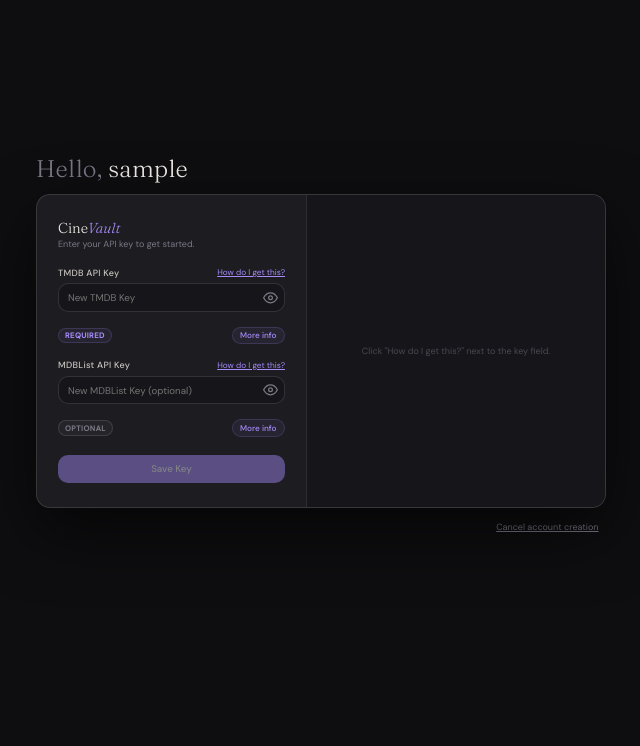
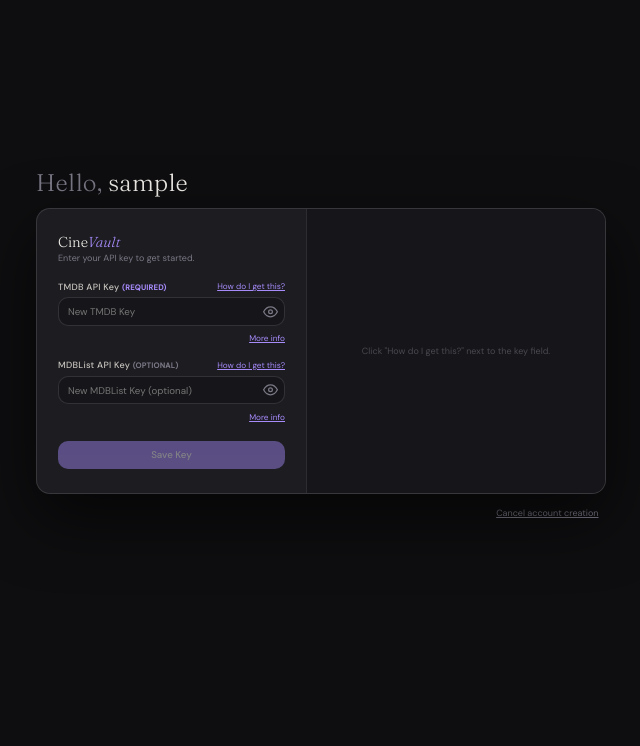
Before and after one commit to OsonW/cinevault, a Flask app: page / in a window 1280 px wide. Shown: the part 54-800 px from the top of the page, without its empty margins (319-959 px from the left). Run offline with Flask 3, Linux system fonts and the light colour scheme; the visitor is signed in with stand-in values (Sample User, id 1); data that the repository does not hold is empty.

Commit message:
inline required and optional labels

```diff
--- a/templates/index.html
+++ b/templates/index.html
@@ -961,25 +961,13 @@ body.entry-active .entry-cancel-account { display: block; }
   font-family: 'DM Sans', sans-serif;
 }
 .key-help-link:hover { color: var(--accent-hover); }
-.key-meta-row {
-  display: flex; align-items: center; justify-content: space-between;
-  margin-top: 0.375rem;
-}
-.key-badge {
-  font-size: 0.625rem; font-weight: 600; letter-spacing: 0.07em;
-  text-transform: uppercase; padding: 0.1875rem 0.5rem;
-  border-radius: 999px; border: 1px solid transparent;
-}
-.key-badge-req { color: var(--accent); background: var(--accent-glow); border-color: var(--accent-dim); }
-.key-badge-opt { color: var(--muted);  background: rgba(255,255,255,0.04); border-color: var(--border-md); }
-.key-info-btn {
-  font-family: 'DM Sans', sans-serif; font-size: 0.6875rem; font-weight: 500;
-  color: var(--accent); background: var(--accent-glow);
-  border: 1px solid var(--accent-dim); border-radius: 999px;
-  padding: 0.1875rem 0.625rem; cursor: pointer;
-  transition: background 0.15s, border-color 0.15s, color 0.15s;
-}
-.key-info-btn:hover { background: var(--accent-dim); border-color: var(--accent); color: var(--accent-hover); }
+.key-subrow {
+  display: flex; align-items: baseline; justify-content: space-between;
+  gap: 0.5rem; margin-top: 0.25rem; min-height: 0.9rem;
+}
+.key-subrow .key-current-hint { margin-top: 0; }
+.key-req { font-size: 0.625rem; font-weight: 600; letter-spacing: 0.05em; color: var(--accent); }
+.key-opt { font-size: 0.625rem; font-weight: 600; letter-spacing: 0.05em; color: var(--muted); }
 .key-modal-save {
   background: var(--accent); color: #fff;
   border: none; border-radius: var(--radius);
@@ -1284,7 +1272,7 @@ body.entry-active .entry-cancel-account { display: block; }
       </div>
       <div class="key-field">
         <div class="key-field-row">
-          <label>TMDB API Key</label>
+          <label>TMDB API Key <span class="key-req">(REQUIRED)</span></label>
           <button class="key-help-link" onclick="showKeyHelp('Tmdb')">How do I get this?</button>
         </div>
         <div class="key-input-wrap">
@@ -1294,15 +1282,14 @@ body.entry-active .entry-cancel-account { display: block; }
             <svg class="eye-off" width="15" height="15" viewBox="0 0 24 24" fill="none" stroke="currentColor" stroke-width="2" stroke-linecap="round" stroke-linejoin="round"><path d="M17.94 17.94A10.07 10.07 0 0 1 12 20c-7 0-11-8-11-8a18.45 18.45 0 0 1 5.06-5.94"/><path d="M9.9 4.24A9.12 9.12 0 0 1 12 4c7 0 11 8 11 8a18.5 18.5 0 0 1-2.16 3.19"/><path d="M14.12 14.12a3 3 0 1 1-4.24-4.24"/><line x1="1" y1="1" x2="23" y2="23"/></svg>
           </button>
         </div>
-        <div class="key-current-hint" id="keyCurrentTmdb"></div>
-        <div class="key-meta-row">
-          <span class="key-badge key-badge-req">Required</span>
-          <button type="button" class="key-info-btn" onclick="showKeyHelp('TmdbInfo')">More info</button>
+        <div class="key-subrow">
+          <span class="key-current-hint" id="keyCurrentTmdb"></span>
+          <button type="button" class="key-help-link" onclick="showKeyHelp('TmdbInfo')">More info</button>
         </div>
       </div>
       <div class="key-field">
         <div class="key-field-row">
-          <label>MDBList API Key</label>
+          <label>MDBList API Key <span class="key-opt">(OPTIONAL)</span></label>
           <button class="key-help-link" onclick="showKeyHelp('Mdblist')">How do I get this?</button>
         </div>
         <div class="key-input-wrap">
@@ -1312,10 +1299,9 @@ body.entry-active .entry-cancel-account { display: block; }
             <svg class="eye-off" width="15" height="15" viewBox="0 0 24 24" fill="none" stroke="currentColor" stroke-width="2" stroke-linecap="round" stroke-linejoin="round"><path d="M17.94 17.94A10.07 10.07 0 0 1 12 20c-7 0-11-8-11-8a18.45 18.45 0 0 1 5.06-5.94"/><path d="M9.9 4.24A9.12 9.12 0 0 1 12 4c7 0 11 8 11 8a18.5 18.5 0 0 1-2.16 3.19"/><path d="M14.12 14.12a3 3 0 1 1-4.24-4.24"/><line x1="1" y1="1" x2="23" y2="23"/></svg>
           </button>
         </div>
-        <div class="key-current-hint" id="keyCurrentMdblist"></div>
-        <div class="key-meta-row">
-          <span class="key-badge key-badge-opt">Optional</span>
-          <button type="button" class="key-info-btn" onclick="showKeyHelp('MdblistInfo')">More info</button>
+        <div class="key-subrow">
+          <span class="key-current-hint" id="keyCurrentMdblist"></span>
+          <button type="button" class="key-help-link" onclick="showKeyHelp('MdblistInfo')">More info</button>
         </div>
       </div>
       <div class="key-modal-actions">
```
